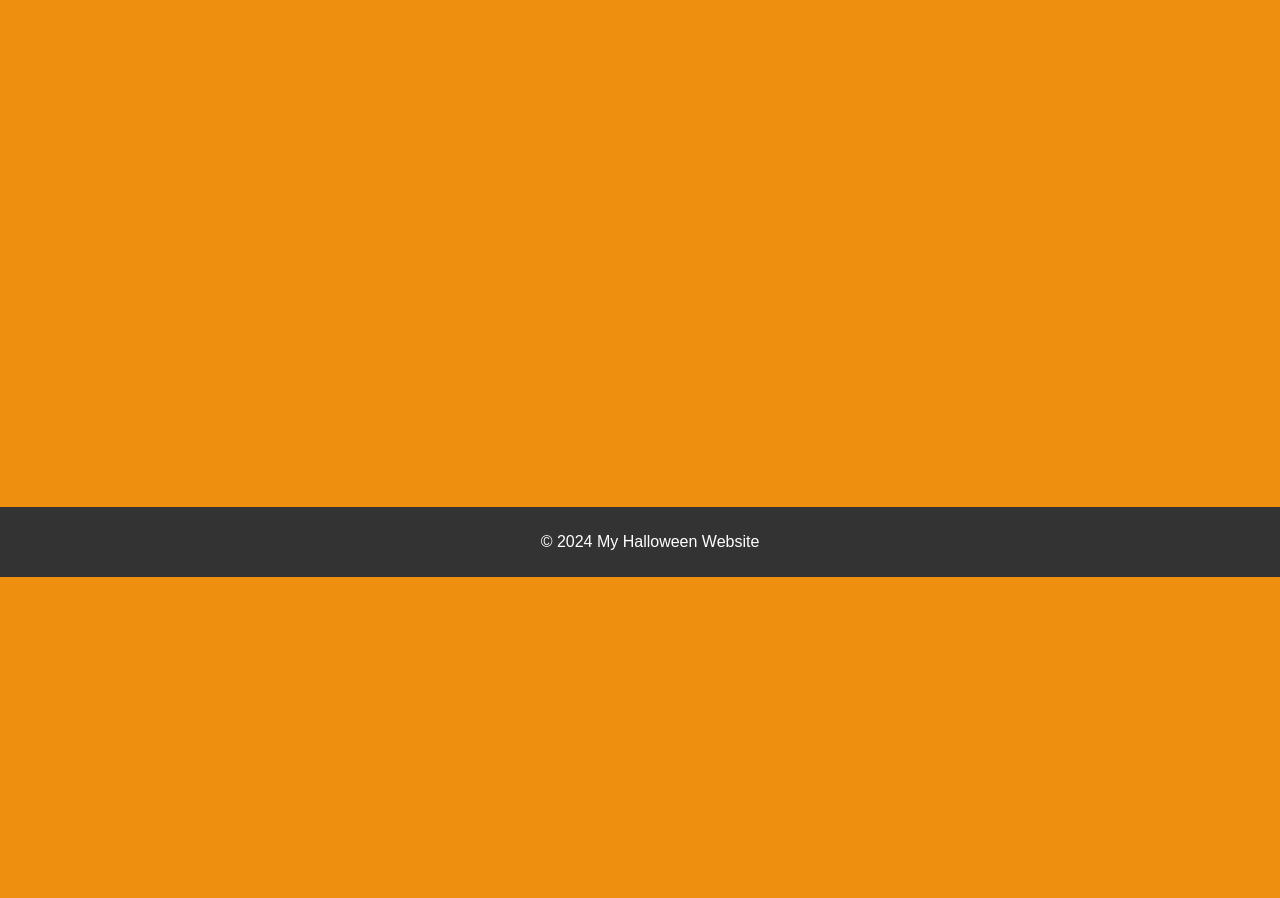
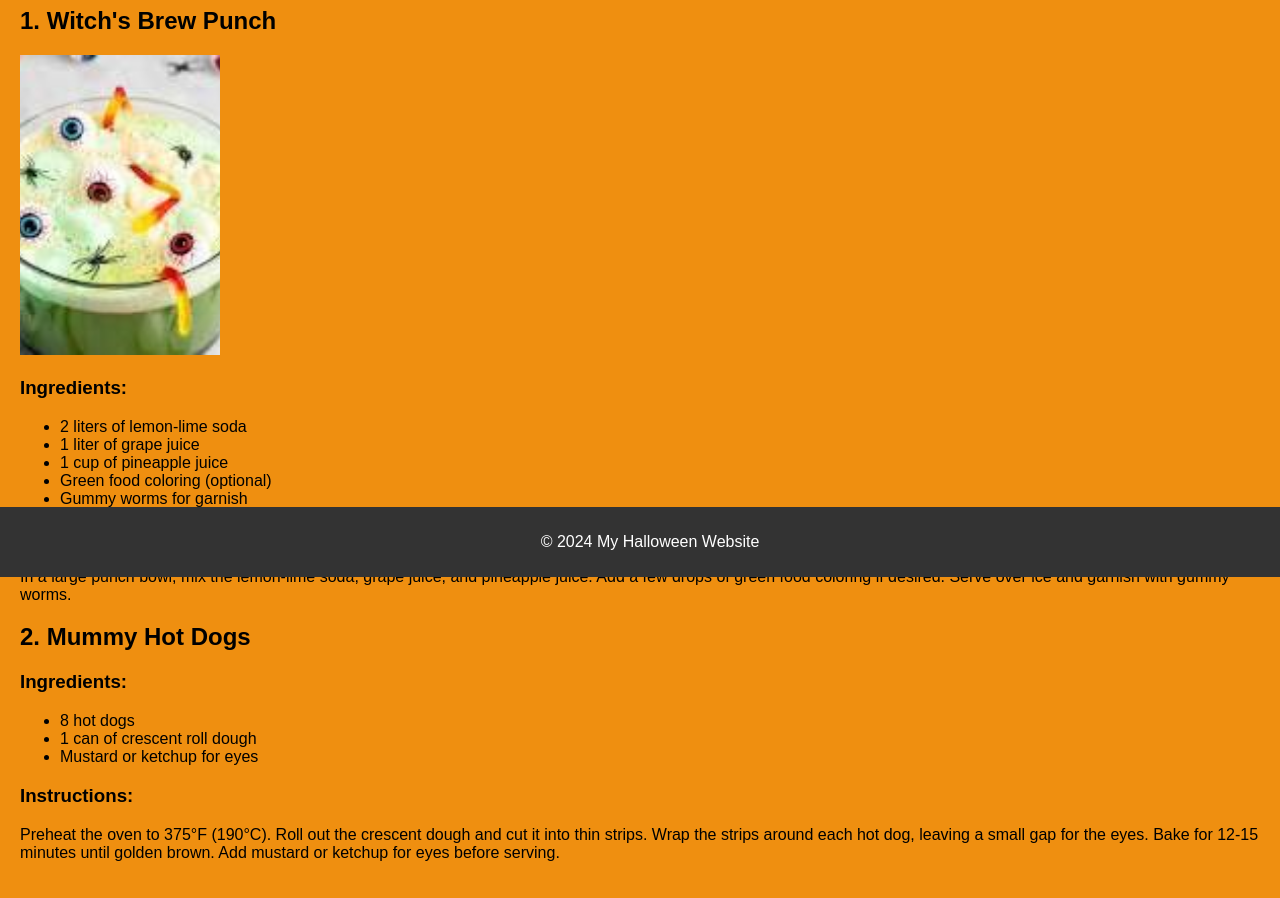
Before and after one commit to 27ehlereli/Elijah-Halloween-Page, a plain HTML site: page pages/recipes.html in a window 1280 px wide. Shown: the part 223-1121 px from the top of the page. Before the commit the page ends 800 px from the top, so only its background shows below. Drawn offline with Linux system fonts and the light colour scheme.

Commit message:
igiv
kbiv

```diff
--- a/css/style.css
+++ b/css/style.css
@@ -33,8 +33,9 @@ nav ul li a {
 
 main {
     padding: 20px;
-    text-align: center;
+    text-align: left;
 }
+
 
 footer {
     background-color: #333;
@@ -45,3 +46,10 @@ footer {
     width: 100%;
     bottom: 0;
 }
+
+img {
+    width: 200px;
+    height: 300px;
+    object-fit: cover;
+    align-items: end;
+}
--- a/pages/recipes.html
+++ b/pages/recipes.html
@@ -19,8 +19,28 @@
         </header>
 
         <main>
-            <h2></h2>
-            <p></p>
+            <h1>Classic Halloween Recipes</h1>
+        <h2>1. Witch's Brew Punch</h2>
+        <img src="../images/witch brew punch.jpg" alt="witch brew">
+        <h3>Ingredients:</h3>
+        <ul>
+            <li>2 liters of lemon-lime soda</li>
+            <li>1 liter of grape juice</li>
+            <li>1 cup of pineapple juice</li>
+            <li>Green food coloring (optional)</li>
+            <li>Gummy worms for garnish</li>
+        </ul>
+        <h3>Instructions:</h3>
+        <p>In a large punch bowl, mix the lemon-lime soda, grape juice, and pineapple juice. Add a few drops of green food coloring if desired. Serve over ice and garnish with gummy worms.</p>
+        <h2>2. Mummy Hot Dogs</h2>
+        <h3>Ingredients:</h3>
+        <ul>
+            <li>8 hot dogs</li>
+            <li>1 can of crescent roll dough</li>
+            <li>Mustard or ketchup for eyes</li>
+        </ul>
+        <h3>Instructions:</h3>
+        <p>Preheat the oven to 375°F (190°C). Roll out the crescent dough and cut it into thin strips. Wrap the strips around each hot dog, leaving a small gap for the eyes. Bake for 12-15 minutes until golden brown. Add mustard or ketchup for eyes before serving.</p>
         </main>
 
         <footer>
```
Also changed, not shown: index.html (+5 -2 lines), pages/games.html (+3 -2 lines), pages/scaryMovies.html (+10 -2 lines), images/Hold your breath.jpg (added), images/dont move.jpg (added), images/happy halloween.jpg (added), images/potato sack races.jpg (added), images/smile2.jpg (added), images/witch brew punch.jpg (added).
